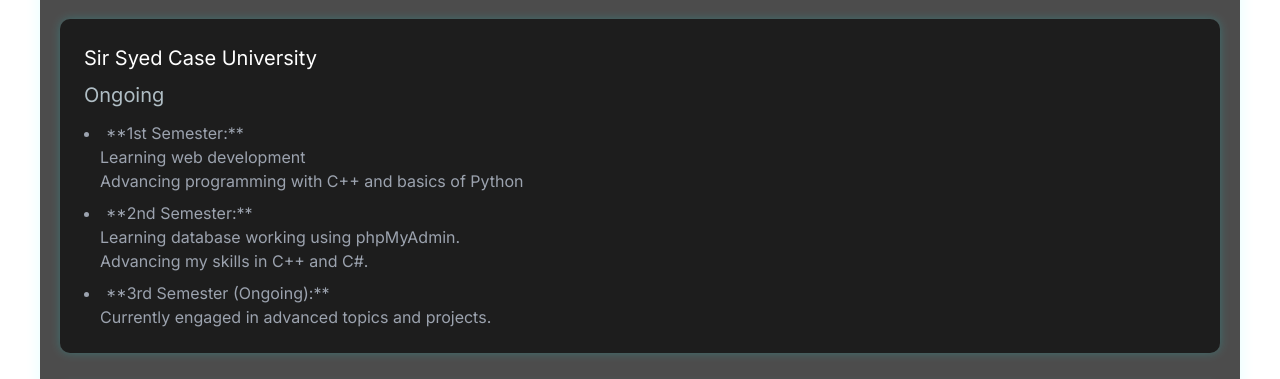
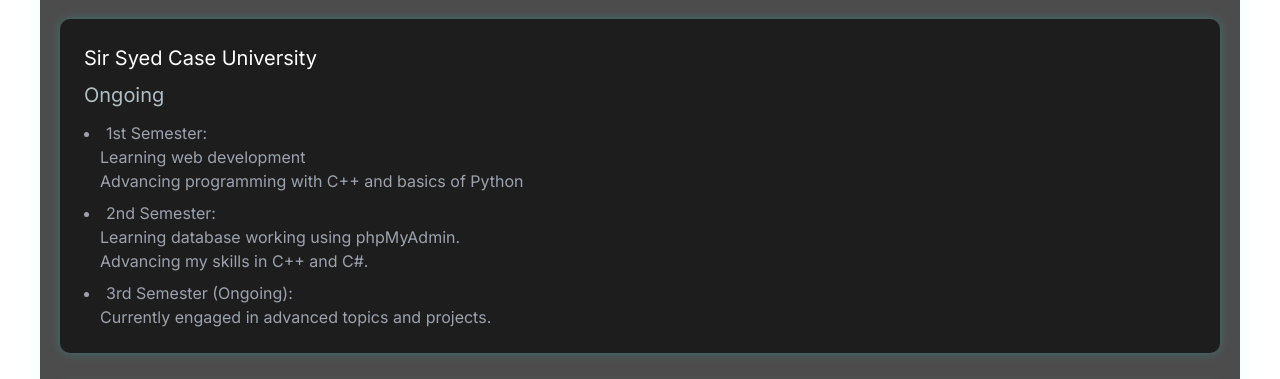
Before and after one commit to Rohaanrz05/MyPortfolio, a plain HTML site: page index.html in a window 1280 px wide. Shown: the part 3620-3999 px from the top of the page. Drawn offline with nearby package versions, Linux system fonts and the light colour scheme; a script that the page names is missing.

Commit message:
Update index.html

```diff
--- a/index.html
+++ b/index.html
@@ -409,19 +409,19 @@
                 <h3 class="card-heading mb-2">Sir Syed Case University</h3>
                 <p class="text-xl card-text mb-3">Ongoing</p>
                 <ul class="list-disc list-inside text-gray-400 space-y-2">
-                    <li>**1st Semester:**
+                    <li>1st Semester:
                         <ul class="list-circle list-inside ml-4">
                             <li>Learning web development</li>
                             <li>Advancing programming with C++ and basics of Python</li>
                         </ul>
                     </li>
-                    <li>**2nd Semester:**
+                    <li>2nd Semester:
                         <ul class="list-circle list-inside ml-4">
                             <li>Learning database working using phpMyAdmin.</li>
                             <li>Advancing my skills in C++ and C#.</li>
                         </ul>
                     </li>
-                    <li>**3rd Semester (Ongoing):**
+                    <li>3rd Semester (Ongoing):
                         <ul class="list-circle list-inside ml-4">
                             <li>Currently engaged in advanced topics and projects.</li>
                         </ul>
```
